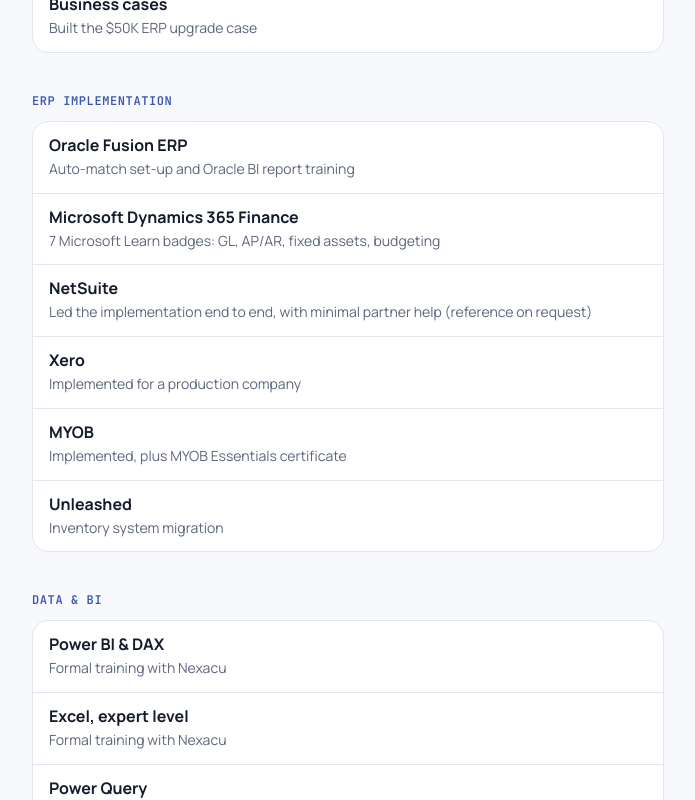
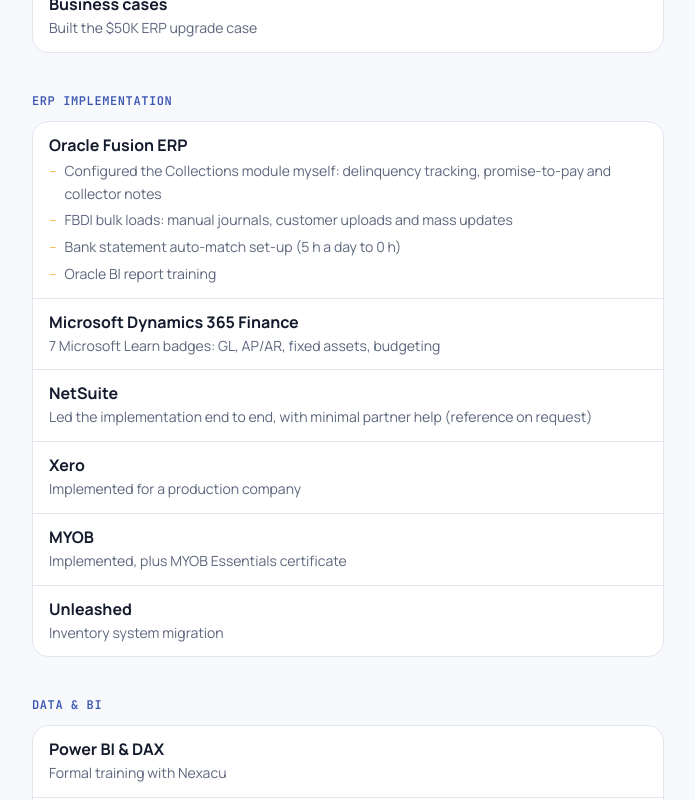
Before and after one commit to anasta-lu/myspace, a Next.js app: page /skills in a window 1280 px wide. Shown: the part 1080-1880 px from the top of the page, without its empty margins (292-987 px from the left). Built offline with nearby package versions, Linux system fonts and the light colour scheme.

Commit message:
Expand Oracle Fusion skills: Collections config and FBDI bulk loads
Co-Authored-By: Claude Opus 5.5 (1M context) <noreply@anthropic.com>
Claude-Session: https://claude.ai/code/session_01RrsNRpp8svnJw7ERBoNwd1

```diff
--- a/src/app/skills/page.tsx
+++ b/src/app/skills/page.tsx
@@ -88,9 +88,22 @@ export default function SkillsPage() {
               {g.skills.map((s) => (
                 <li key={s.name} className="break-inside-avoid px-4 py-3">
                   <p className="font-bold leading-snug">{s.name}</p>
-                  <p className="mt-0.5 text-sm leading-relaxed text-muted">
-                    {s.proof}
-                  </p>
+                  {Array.isArray(s.proof) ? (
+                    <ul className="mt-1 grid gap-1 text-sm leading-relaxed text-muted">
+                      {s.proof.map((line) => (
+                        <li key={line} className="flex gap-2">
+                          <span className="text-amber" aria-hidden="true">
+                            –
+                          </span>
+                          {line}
+                        </li>
+                      ))}
+                    </ul>
+                  ) : (
+                    <p className="mt-0.5 text-sm leading-relaxed text-muted">
+                      {s.proof}
+                    </p>
+                  )}
                 </li>
               ))}
             </ul>
--- a/src/lib/skills.ts
+++ b/src/lib/skills.ts
@@ -1,4 +1,4 @@
-export type Skill = { name: string; proof: string };
+export type Skill = { name: string; proof: string | string[] };
 export type SkillGroup = { label: string; skills: Skill[] };
 
 export const fullSuite = {
@@ -35,7 +35,15 @@ export const skillGroups: SkillGroup[] = [
   {
     label: "ERP implementation",
     skills: [
-      { name: "Oracle Fusion ERP", proof: "Auto-match set-up and Oracle BI report training" },
+      {
+        name: "Oracle Fusion ERP",
+        proof: [
+          "Configured the Collections module myself: delinquency tracking, promise-to-pay and collector notes",
+          "FBDI bulk loads: manual journals, customer uploads and mass updates",
+          "Bank statement auto-match set-up (5 h a day to 0 h)",
+          "Oracle BI report training",
+        ],
+      },
       { name: "Microsoft Dynamics 365 Finance", proof: "7 Microsoft Learn badges: GL, AP/AR, fixed assets, budgeting" },
       { name: "NetSuite", proof: "Led the implementation end to end, with minimal partner help (reference on request)" },
       { name: "Xero", proof: "Implemented for a production company" },
```
